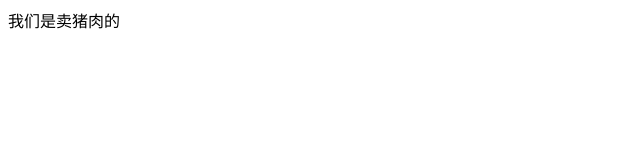
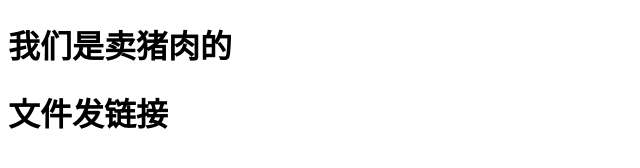
Before and after one commit to Sumyoy/GG-demo-01, a plain HTML site: page index.html in a window 1280 px wide. Shown: the whole page, without its empty margins (0-640 px from the left). Drawn offline with Linux system fonts and the light colour scheme.

Commit message:
添加了广告语

```diff
--- a/index.html
+++ b/index.html
@@ -9,7 +9,8 @@
 </head>
 
 <body>
-    我们是卖猪肉的
+    <h1>我们是卖猪肉的</h1>
+    <h1>文件发链接</h1>
 </body>
 
 </html>
```
